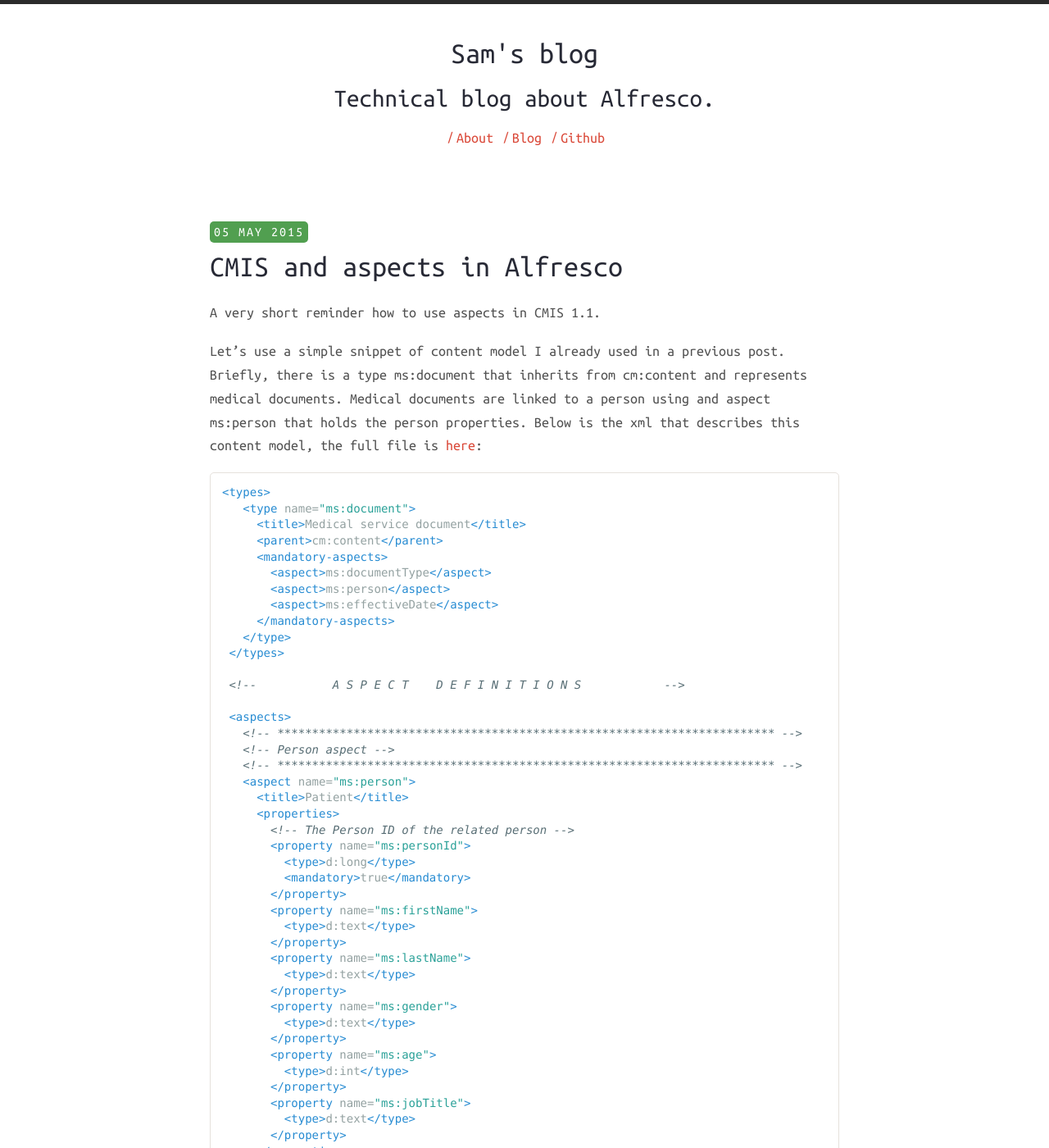
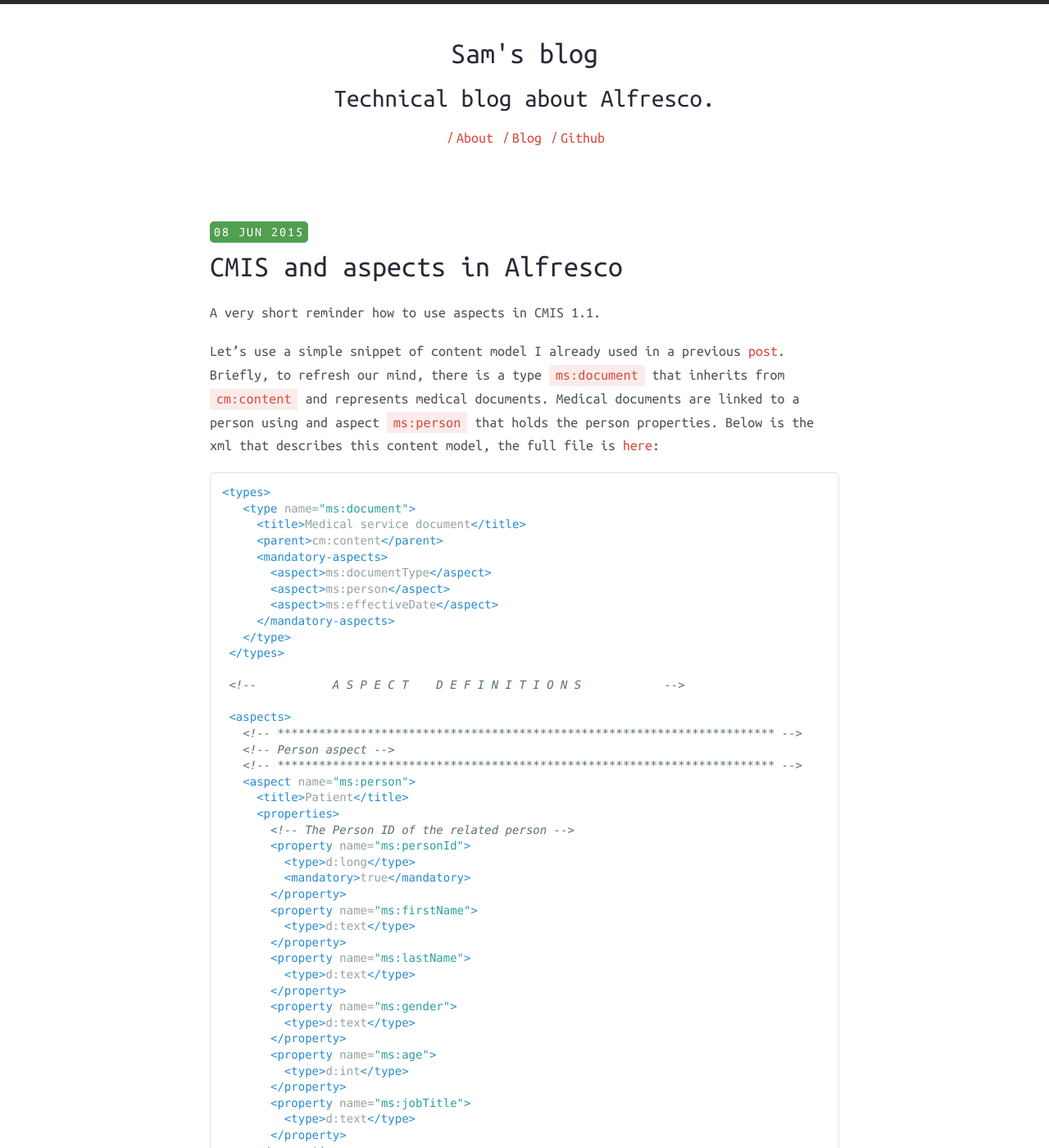
Before and after one commit to TheWeirdDev/theweirddev.github.io, a Jekyll site: the page built from _posts/2015-06-10-cmis-aspect.markdown, in a window 1280 px wide and 1400 px high. Shown: the whole window at 82% size. Built offline with Jekyll 4.4.1, drawn with Linux system fonts in a browser that asks for light colours; nearby versions of some CDN libraries; comment, search, counter and statistics services are not loaded; some of the changed text lies outside the part shown.

Commit message:
Update cmis-and-aspect post - improved text

```diff
--- a/_posts/2015-06-10-cmis-aspect.markdown
+++ b/_posts/2015-06-10-cmis-aspect.markdown
@@ -1,7 +1,7 @@
 ---
 layout: post
 title:  "CMIS and aspects in Alfresco"
-date:   2015-05-05 23:56:45
+date:   2015-06-08 23:56:45
 comments: true
 categories:
 - blog
@@ -11,10 +11,12 @@
 
 A very short reminder how to use aspects in CMIS 1.1.
 
-Let's use a simple snippet of content model I already used in a previous post. Briefly,
+Let's use a simple snippet of content model I already used in a previous [post](http://smasue.github
+.io/extract-metadata/). Briefly, to refresh our mind,
 there is
- a type ms:document that inherits from cm:content and represents medical documents. Medical documents are linked to a
-  person using and aspect ms:person that holds the person properties. Below is the xml that describes this content
+ a type `ms:document` that inherits from `cm:content` and represents medical documents. Medical documents are linked
+ to a
+  person using and aspect `ms:person` that holds the person properties. Below is the xml that describes this content
   model, the full file is [here]({{ site.data.blog.urlExtractMeta}}/repo-amp/src/main/amp/config/alfresco/module/repo-amp/model/medicalServiceModel.xml):
 {% highlight xml%}
 <types>
```
Also changed, not shown: other parts of _posts/2015-06-10-cmis-aspect.markdown (+2 -2 lines).
